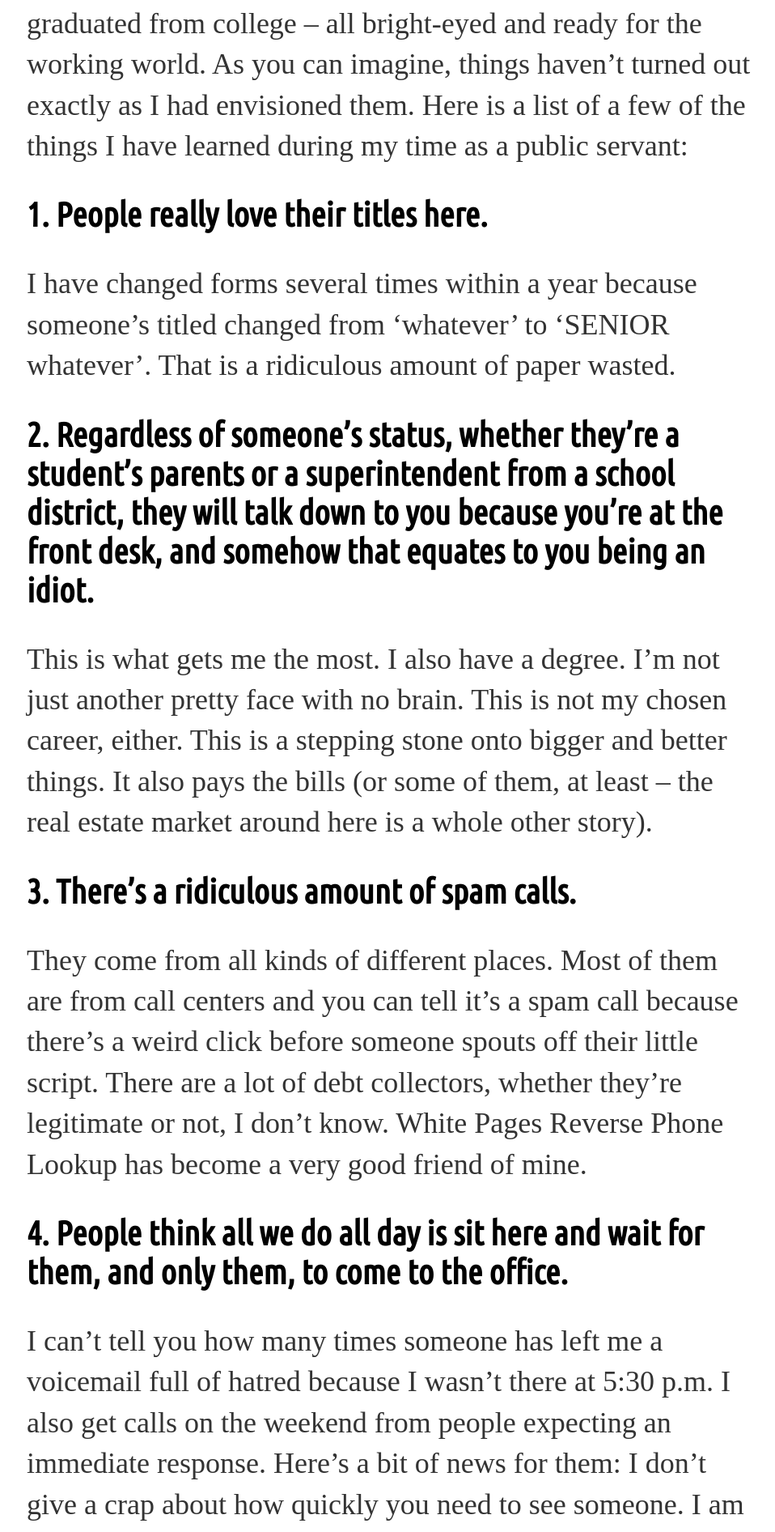
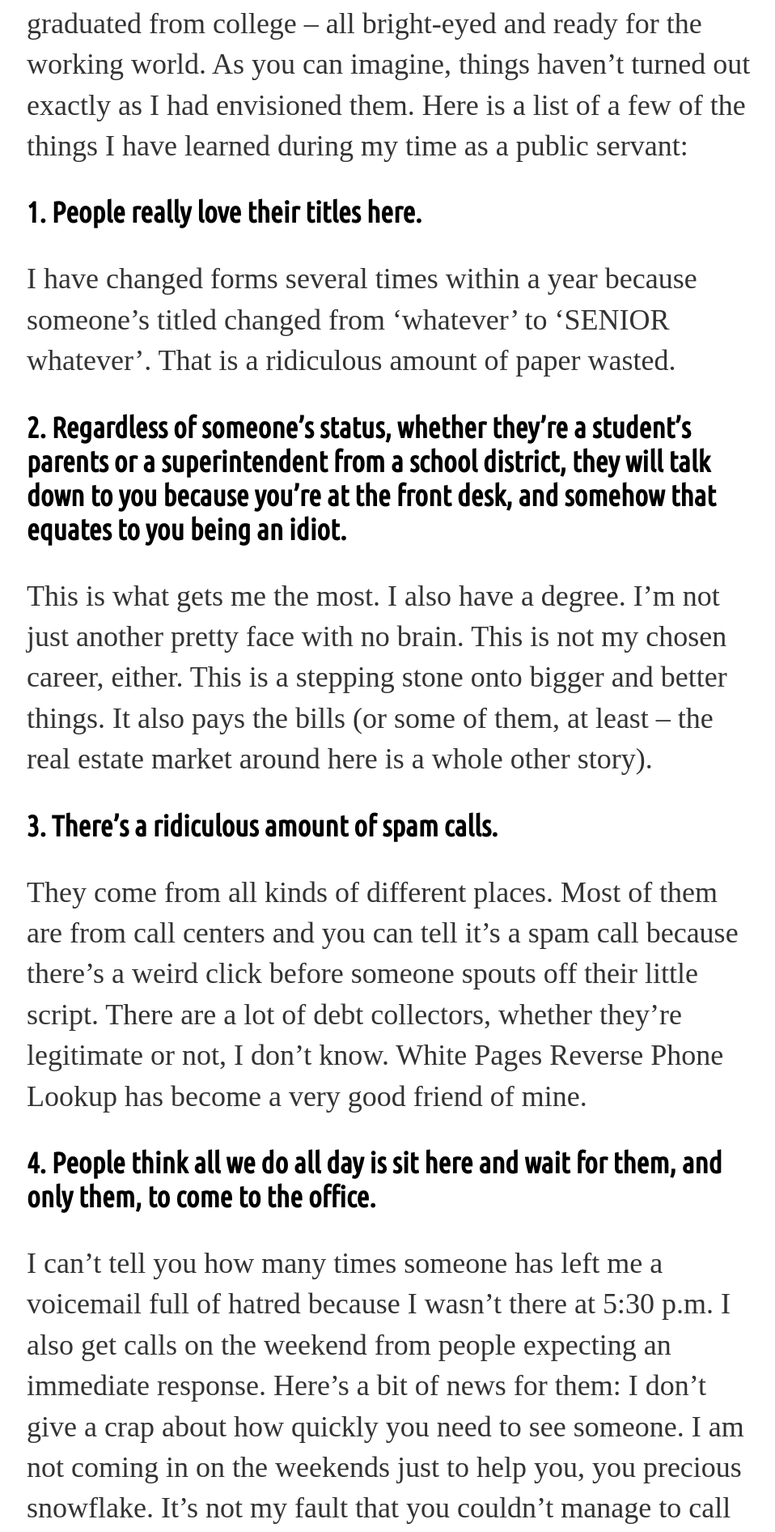
Before and after one commit to czolish/czolish.github.io, a Jekyll site: the page built from _posts/2017-08-14-what-i-have-learned-from-being-a-receptionist.md, in a window 1280 px wide. Shown: the part 474-2366 px from the top of the page at 81% size, without its empty margins (159-1117 px from the left). Built offline with Jekyll 4.4.1, drawn with Linux system fonts in a browser that asks for light colours; some web fonts are replaced; comment, search, counter and statistics services are not loaded.

Commit message:
Update main.css

```diff
--- a/css/main.css
+++ b/css/main.css
@@ -30,7 +30,7 @@ h1 {
 }
 
 h2  {
-    font-size: 1.75em;
+    font-size: 1.5em;
     font-weight: none;
     font-family: 'Ubuntu Condensed', cursive;
 }
```
